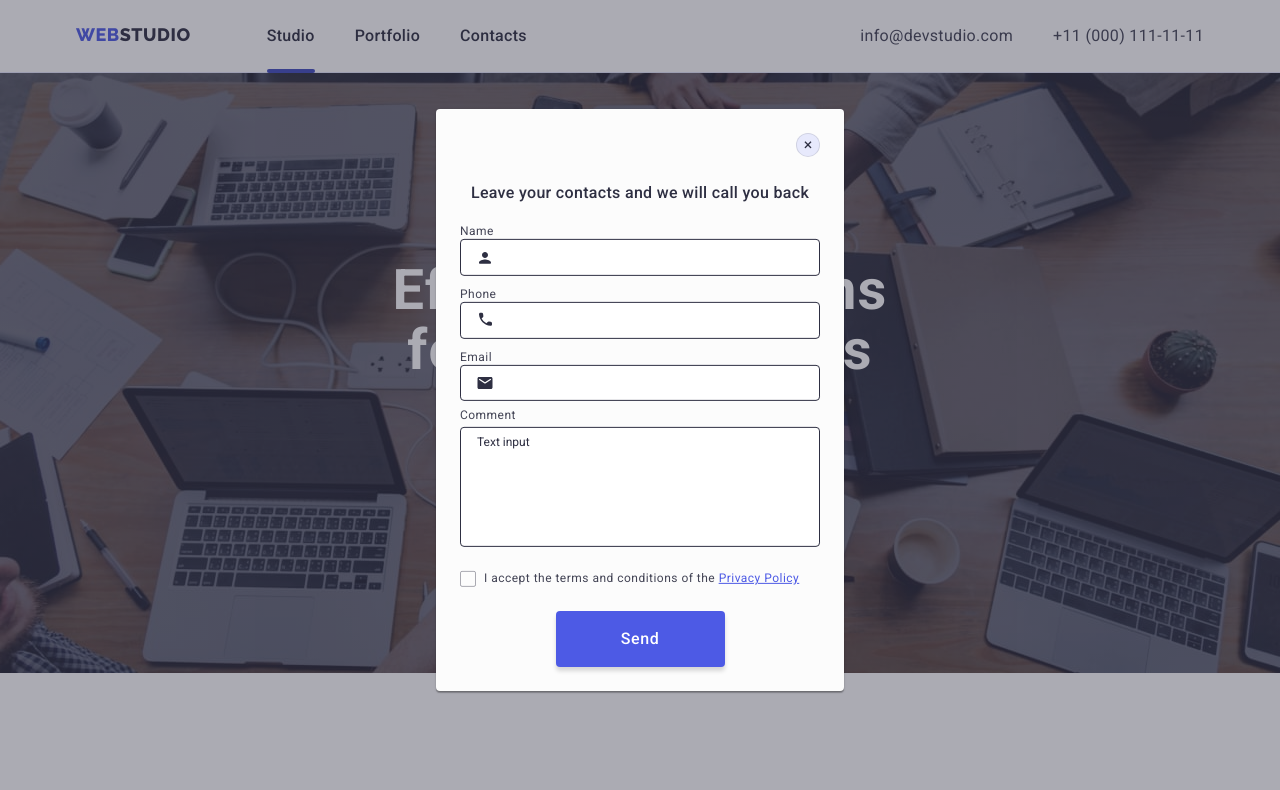
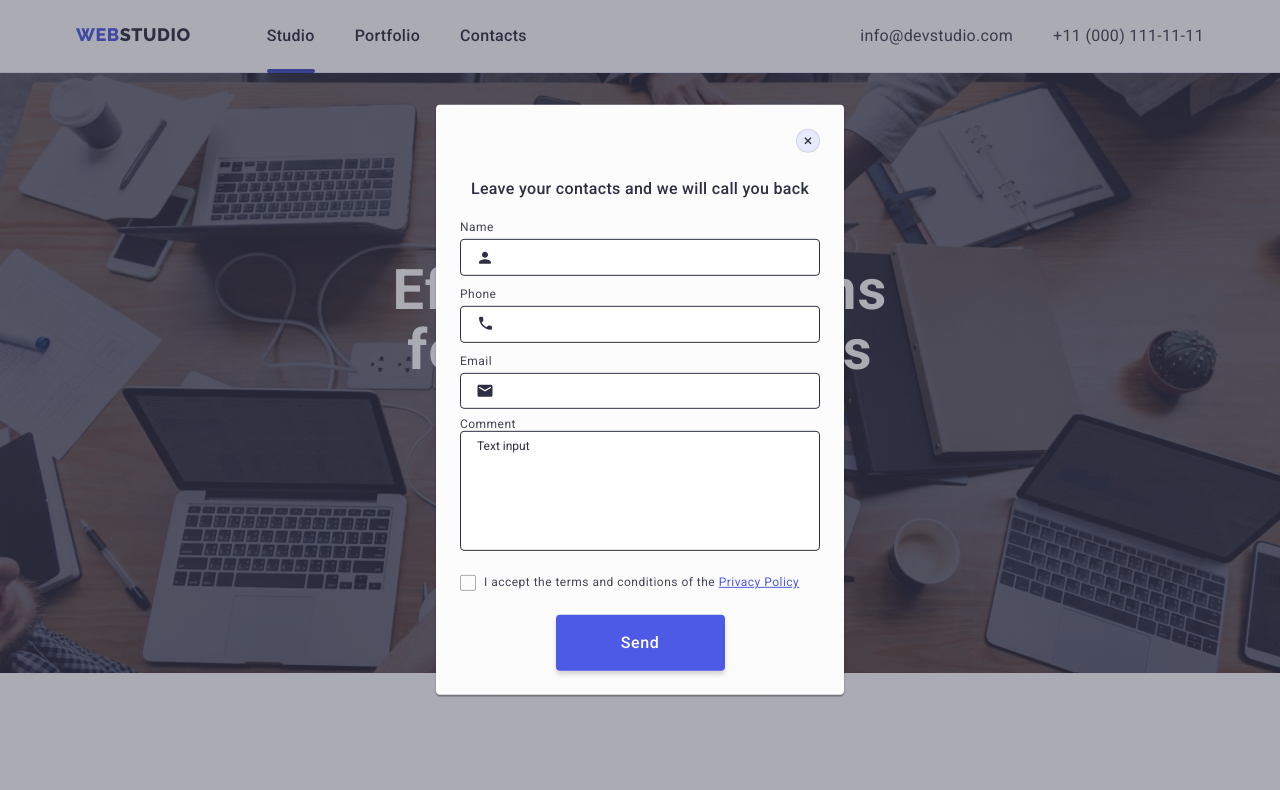
Before and after one commit to yuliatos12/goit-markup-hw-06, a plain HTML site: page index.html in a window 1280 px wide. Both pictures are taken after a click on the button "Order Service". Shown: the top 790 px of the page. Drawn offline with nearby package versions, Linux system fonts and the light colour scheme.

Commit message:
Update styles.css

```diff
--- a/css/styles.css
+++ b/css/styles.css
@@ -286,14 +286,14 @@
   position: relative;
   display: flex;
   flex-direction: column;
+  margin-top: 4px;
   margin-bottom: 8px;
 
 }
 .form-lable {
   font-size: 12px;
-line-height: 1.16;
+line-height: 1.166;
 letter-spacing: 0.04em;
-margin-bottom: 4px;
 }
 .policy-lable{
   font-size: 12px;
@@ -660,7 +660,7 @@
 color: var(--hero-color);
 }
 .footer-form-input:focus {
-outline: none;
+outline: 1px solid var(--hero-color);
 }
 .footer-submit-btn {
   font-weight: 500;
```
